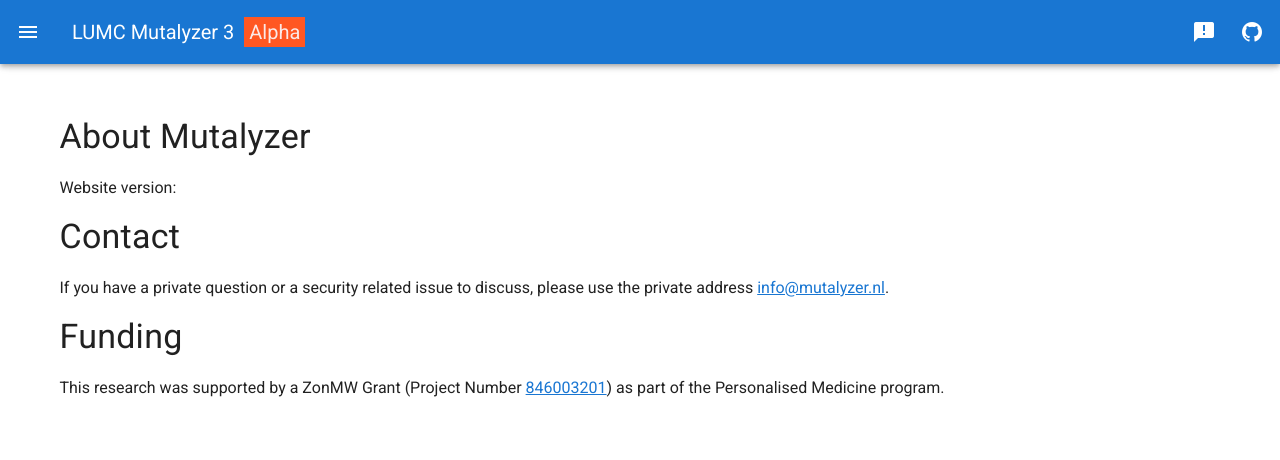
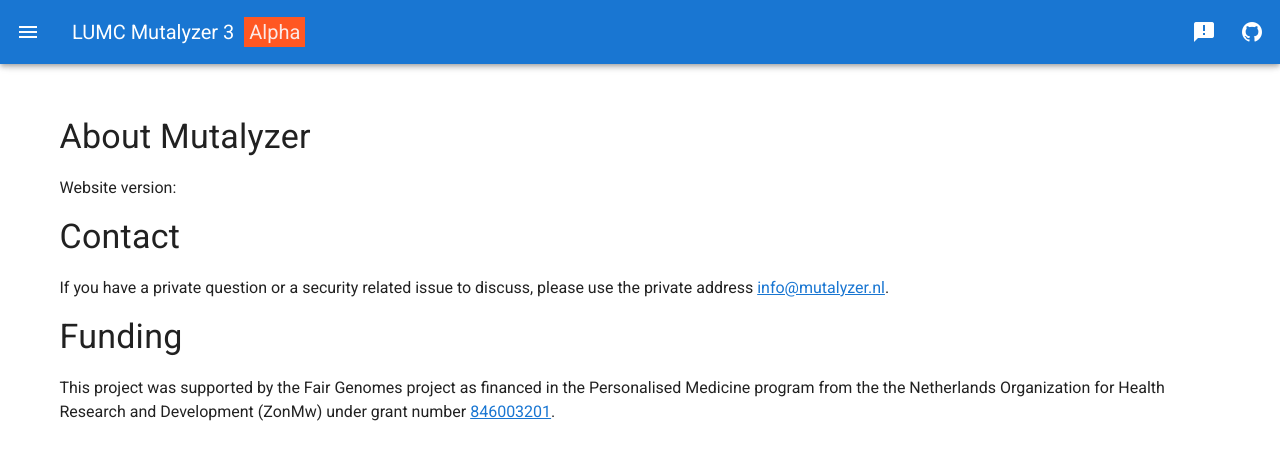
Before and after one commit to mutalyzer/website, a Vue app: page /about in a window 1280 px wide. Shown: the top 460 px of the page. Built offline with nearby package versions, Linux system fonts and the light colour scheme; what v-clipboard would draw is missing.

Commit message:
Specific acknowledgement.

```diff
--- a/src/views/About.vue
+++ b/src/views/About.vue
@@ -14,11 +14,13 @@
 
         <h1 class="display-1">Funding</h1>
         <p class="mt-5">
-          This research was supported by a ZonMW Grant (Project Number
+	  This project was supported by the Fair Genomes project as financed in
+	  the Personalised Medicine program from the the Netherlands
+          Organization for Health Research and Development (ZonMw) under grant number
           <a
             href="https://www.zonmw.nl/nl/onderzoek-resultaten/geneesmiddelen/programmas/project-detail/personalised-medicine/fair-genomes-a-national-guideline-to-promote-optimal-reuse-of-ngs-data-in-research-and-healthcare/verslagen/"
             >846003201</a
-          >) as part of the Personalised Medicine program.
+          >.
         </p>
       </v-flex>
     </v-layout>
```
